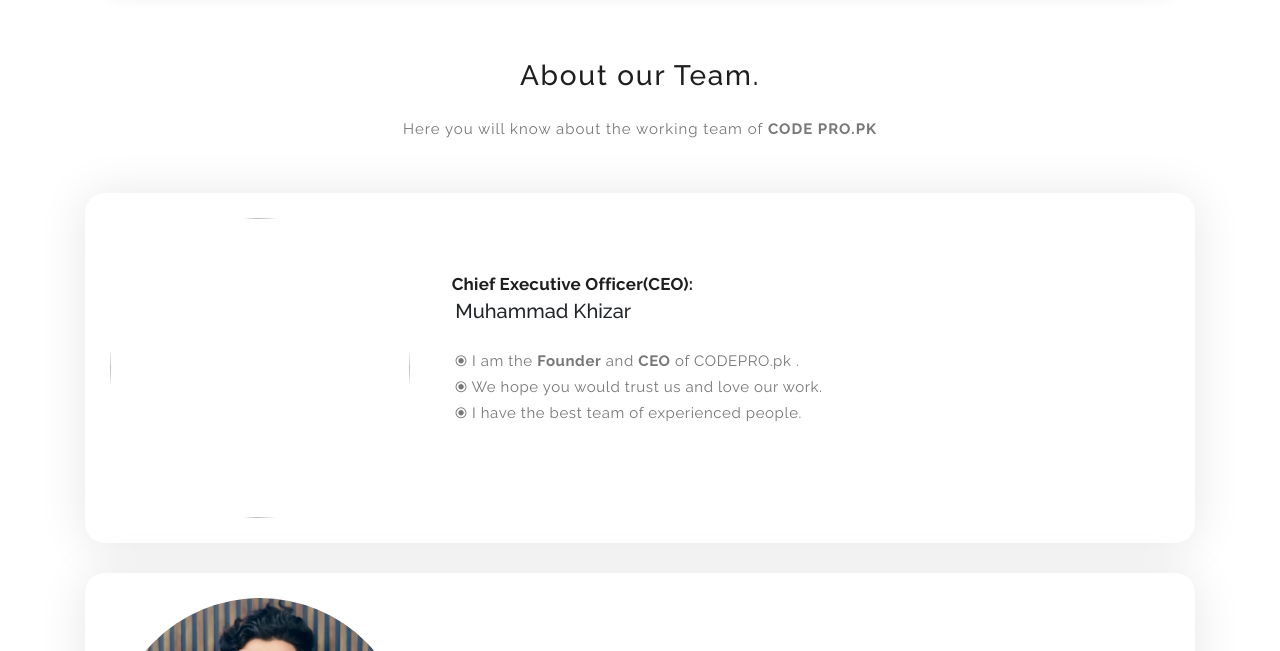
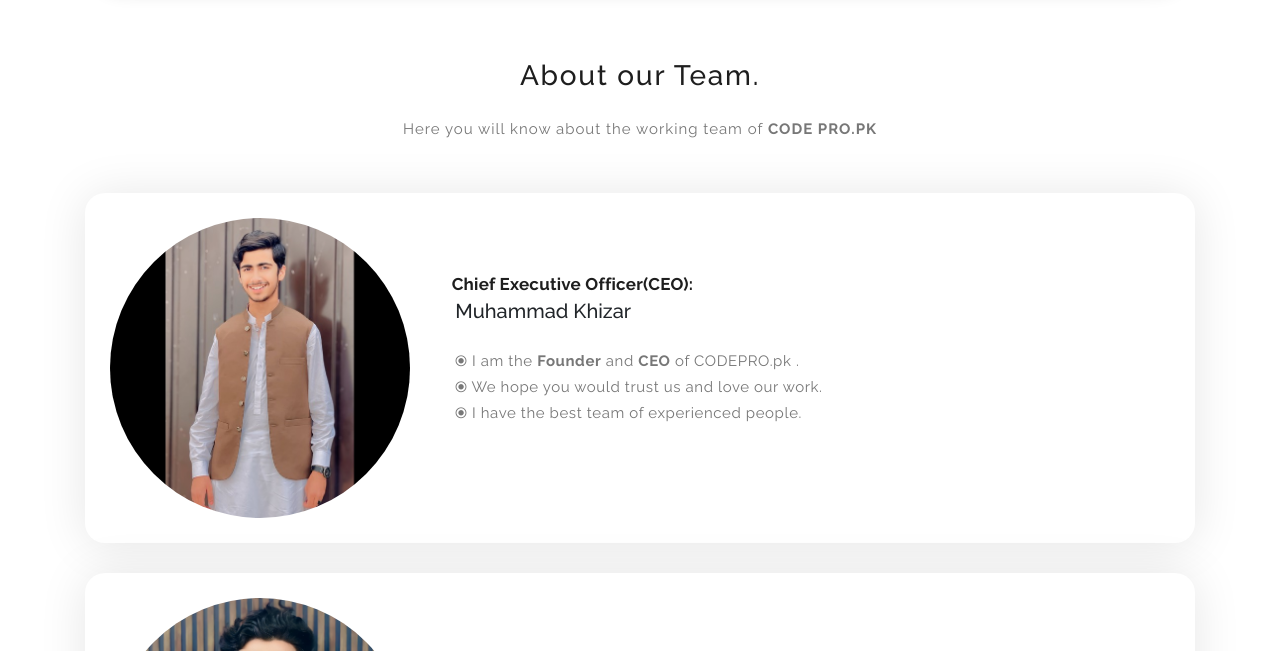
Before and after one commit to codepropk/codepro-team, a plain HTML site: page index.html in a window 1280 px wide. Shown: the part 115-766 px from the top of the page. Drawn offline with Linux system fonts and the light colour scheme.

Commit message:
Update index.html

```diff
--- a/index.html
+++ b/index.html
@@ -91,7 +91,7 @@
                 <div class=" col-md-12 col-sm-12">
                     <div class="team-item">
                         <div class="team-content">
-                            <i><img src="assets/images/ceo.png" class="sham" align="left" height="300" width="300"></i>
+                            <i><img src="assets/images/ceo.jpg" class="sham" align="left" height="300" width="300"></i>
                             <div class="team-info">
                                 <br><br><h3 class="user-name"><strong>&nbsp&nbsp&nbsp&nbsp&nbspChief Executive Officer(CEO):</strong></h3><h5> &nbsp&nbsp&nbsp&nbsp&nbspMuhammad Khizar</h5>
                                 <p>⦿ I am the <strong>Founder</strong> and <strong>CEO</strong> of CODEPRO.pk .
```
